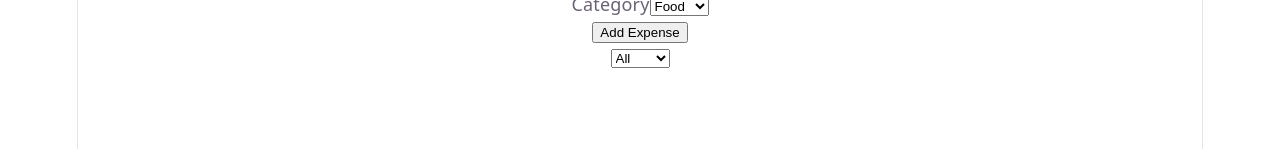
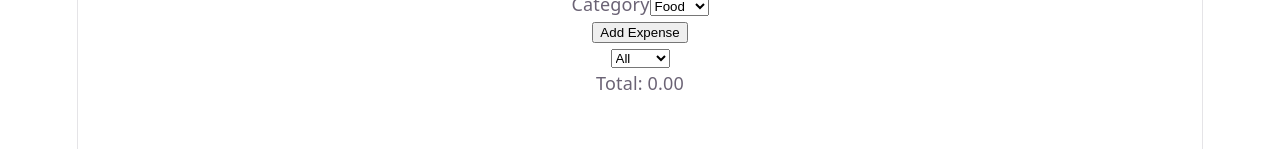
Before and after one commit to Sarcee23/expense-tracker-agentic, a React (Vite) app in the folder expense-tracker/: page / in a window 1280 px wide. Shown: the part 151-300 px from the top of the page. Built offline with nearby package versions, Linux system fonts and the light colour scheme.

Commit message:
added running total feature

```diff
--- a/expense-tracker/src/App.jsx
+++ b/expense-tracker/src/App.jsx
@@ -26,6 +26,10 @@ function App() {
       ? expenses
       : expenses.filter((expense) => expense.category === selectedCategory)
 
+  const total = filteredExpenses
+    .reduce((sum, expense) => sum + Number(expense.amount), 0)
+    .toFixed(2)
+
   return (
     <main>
       <h1>Expense Tracker</h1>
@@ -34,6 +38,7 @@ function App() {
         selectedCategory={selectedCategory}
         onSelectCategory={setSelectedCategory}
       />
+      <p data-cy="total">Total: {total}</p>
       <ExpenseList
         expenses={filteredExpenses}
         onDeleteExpense={handleDeleteExpense}
--- a/expense-tracker/src/components/ExpenseList.jsx
+++ b/expense-tracker/src/components/ExpenseList.jsx
@@ -1,15 +1,11 @@
 import ExpenseItem from './ExpenseItem'
 
-// Props: expenses — the expenses to display; onDeleteExpense — removes an expense by id.
-function ExpenseList({ expenses, onDeleteExpense }) {
+// Props: expenses — an array of expenses to display.
+function ExpenseList({ expenses }) {
   return (
     <ul>
       {expenses.map((expense) => (
-        <ExpenseItem
-          key={expense.id}
-          expense={expense}
-          onDeleteExpense={onDeleteExpense}
-        />
+        <ExpenseItem key={expense.id} expense={expense} />
       ))}
     </ul>
   )
```
